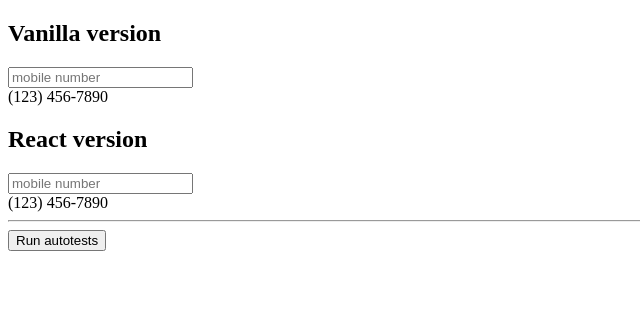
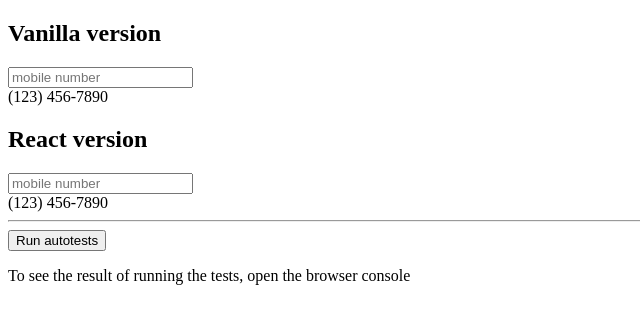
Before and after one commit to behuamuh/leetcode-assesment, a React app: page src/index.html in a window 1280 px wide. Shown: the whole page, without its empty margins (0-640 px from the left). Built offline with nearby package versions, Linux system fonts and the light colour scheme.

Commit message:
feat: added deploy and readme

```diff
--- a/package.json
+++ b/package.json
@@ -3,9 +3,11 @@
   "version": "1.0.0",
   "description": "",
   "scripts": {
+    "predeploy": "yarn build",
+    "deploy": "gh-pages -d dist",
     "pretty": "yarn prettier --write",
     "start": "parcel src/index.html",
-    "build": "parcel build src/index.html",
+    "build": "rm -rf dist && parcel build src/index.html --public-url ./",
     "test": "echo \"Error: no test specified\" && exit 1"
   },
   "keywords": [],
--- a/src/index.html
+++ b/src/index.html
@@ -24,6 +24,7 @@
 
     <hr />
     <button id="auto-tests">Run autotests</button>
+    <p>To see the result of running the tests, open the browser console</p>
     <script type="module" src="index.js"></script>
   </body>
 </html>
```
Also changed, not shown: README.md (added).
